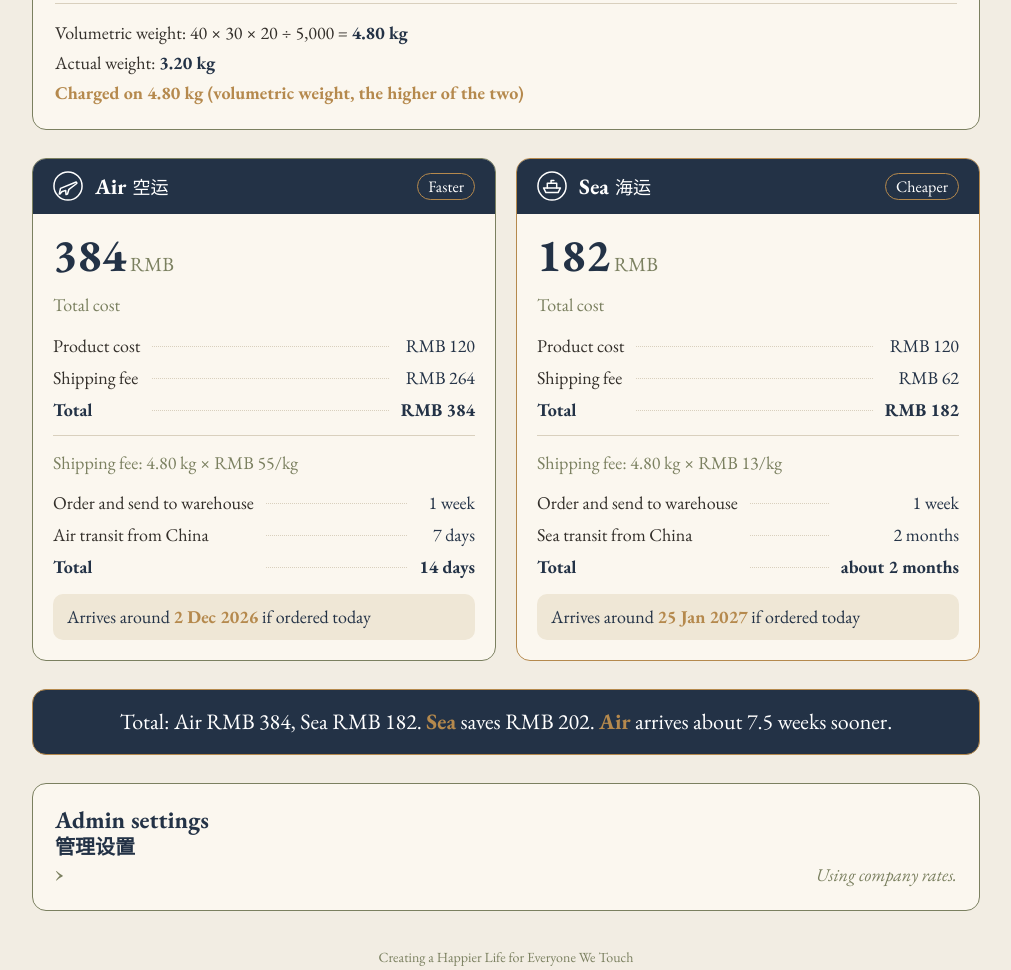
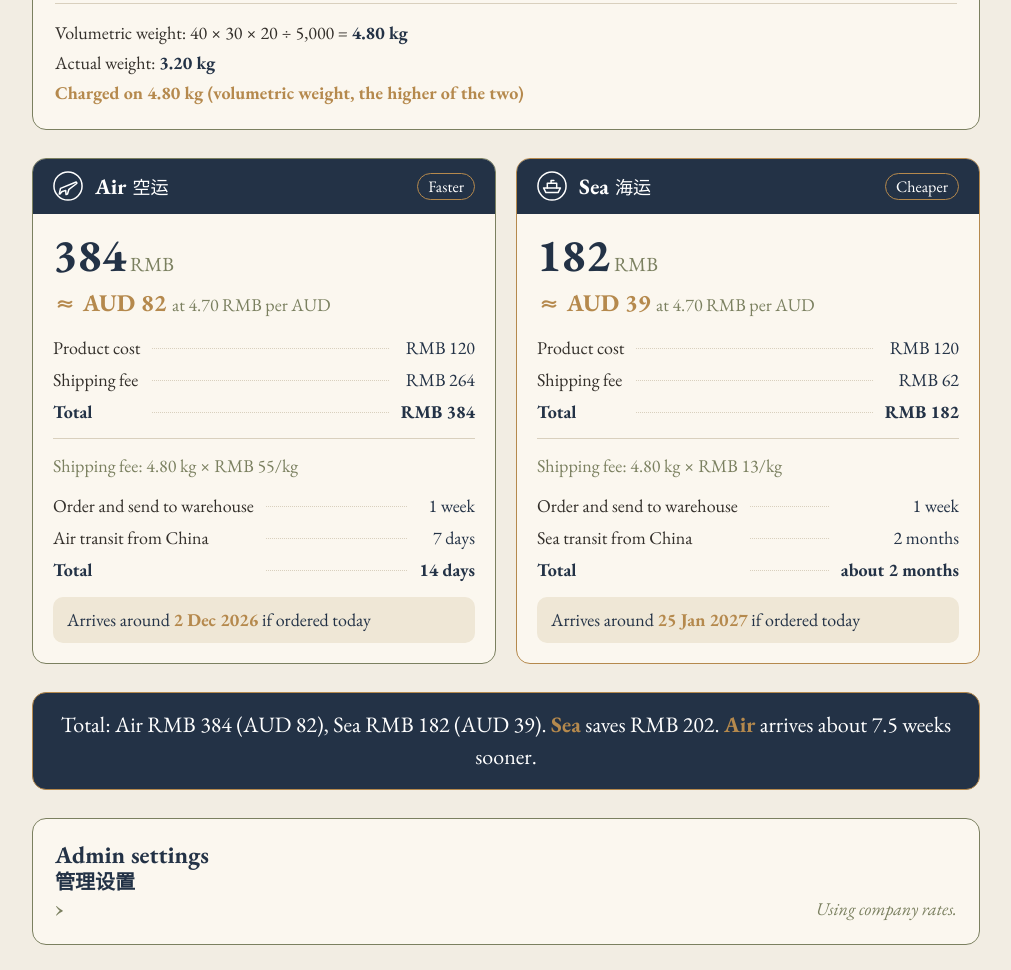
Before and after one commit to vencheechin/omi-freight-estimator, a plain HTML site: page index.html in a window 1280 px wide. Shown: the part 611-1581 px from the top of the page, without its empty margins (134-1145 px from the left). Drawn offline with Linux system fonts and the light colour scheme.

Commit message:
Show AUD estimate: total RMB ÷ (Xe rate − 0.05 transfer buffer); Xe rate and buffer in settings.json
Co-Authored-By: Claude Opus 5.5 <noreply@anthropic.com>

```diff
--- a/index.html
+++ b/index.html
@@ -83,6 +83,8 @@ input:focus-visible, select:focus-visible, button:focus-visible { outline: 2px s
 .timeline .dots { border-bottom: 1px dotted var(--rule); transform: translateY(-5px); }
 .timeline .v { color: var(--navy); text-align: right; }
 .timeline .total { font-weight: 700; color: var(--navy); }
+.aud { font-size: 24px; color: var(--ochre); font-weight: 700; font-variant-numeric: tabular-nums; margin-top: -6px; }
+.aud small { font-size: 18px; color: var(--olive); font-weight: 400; }
 .breakdown { padding-bottom: 12px; border-bottom: 1px solid var(--rule); }
 .arrive { background: var(--card-beige); border-radius: 10px; padding: 10px 14px; color: var(--navy); }
 .arrive b { color: var(--ochre); }
@@ -166,7 +168,7 @@ footer { text-align: center; color: var(--olive); font-size: 14px; padding-top:
       </div>
       <div class="mode-body">
         <div class="cost" id="air-cost">–</div>
-        <div class="calc-line">Total cost</div>
+        <div class="aud" id="air-aud"></div>
         <div class="timeline breakdown" id="air-break"></div>
         <div class="calc-line" id="air-calc"></div>
         <div class="timeline" id="air-time"></div>
@@ -181,7 +183,7 @@ footer { text-align: center; color: var(--olive); font-size: 14px; padding-top:
       </div>
       <div class="mode-body">
         <div class="cost" id="sea-cost">–</div>
-        <div class="calc-line">Total cost</div>
+        <div class="aud" id="sea-aud"></div>
         <div class="timeline breakdown" id="sea-break"></div>
         <div class="calc-line" id="sea-calc"></div>
         <div class="timeline" id="sea-time"></div>
@@ -230,6 +232,16 @@ footer { text-align: center; color: var(--olive); font-size: 14px; padding-top:
         </div>
       </div>
       <div class="field">
+        <label class="field-label" for="s-xe">Xe.com rate: 1 AUD =</label>
+        <div class="input-unit"><input id="s-xe" type="number" min="0" step="0.01"><span>RMB</span></div>
+        <span class="hint">From xe.com, AUD to CNY</span>
+      </div>
+      <div class="field">
+        <label class="field-label" for="s-buffer">Transfer cost buffer</label>
+        <div class="input-unit"><input id="s-buffer" type="number" min="0" step="0.01"><span>RMB</span></div>
+        <span class="hint">Taken off the Xe rate</span>
+      </div>
+      <div class="field">
         <label class="field-label" for="s-divisor">Volumetric divisor</label>
         <div class="input-unit"><input id="s-divisor" type="number" min="1" step="100"><span>cm³/kg</span></div>
       </div>
@@ -249,7 +261,7 @@ footer { text-align: center; color: var(--olive); font-size: 14px; padding-top:
 <script>
 (function () {
   const DEFAULTS = {
-    airRate: 55, seaRate: 13, divisor: 5000,
+    airRate: 55, seaRate: 13, divisor: 5000, xeRate: 4.75, fxBuffer: 0.05,
     order: { n: 1, u: "weeks" }, air: { n: 7, u: "days" }, sea: { n: 2, u: "months" }
   };
   let settings = clone(DEFAULTS);
@@ -294,7 +306,8 @@ footer { text-align: center; color: var(--olive); font-size: 14px; padding-top:
   function normalise(s) {
     const out = clone(DEFAULTS);
     if (!s || typeof s !== "object") return out;
-    ["airRate", "seaRate", "divisor"].forEach(k => { const v = Number(s[k]); if (isFinite(v) && v > 0) out[k] = v; });
+    ["airRate", "seaRate", "divisor", "xeRate"].forEach(k => { const v = Number(s[k]); if (isFinite(v) && v > 0) out[k] = v; });
+    { const v = Number(s.fxBuffer); if (isFinite(v) && v >= 0) out.fxBuffer = v; }
     ["order", "air", "sea"].forEach(k => {
       const d = s[k];
       if (d && isFinite(Number(d.n)) && Number(d.n) >= 0 && ["days", "weeks", "months"].includes(d.u)) out[k] = { n: Number(d.n), u: d.u };
@@ -306,13 +319,14 @@ footer { text-align: center; color: var(--olive); font-size: 14px; padding-top:
     $("s-air-rate").value = settings.airRate;
     $("s-sea-rate").value = settings.seaRate;
     $("s-divisor").value = settings.divisor;
+    $("s-xe").value = settings.xeRate; $("s-buffer").value = settings.fxBuffer;
     $("s-order-n").value = settings.order.n; $("s-order-u").value = settings.order.u;
     $("s-air-n").value = settings.air.n; $("s-air-u").value = settings.air.u;
     $("s-sea-n").value = settings.sea.n; $("s-sea-u").value = settings.sea.u;
   }
   function readSettingsForm() {
     return normalise({
-      airRate: $("s-air-rate").value, seaRate: $("s-sea-rate").value, divisor: $("s-divisor").value,
+      airRate: $("s-air-rate").value, seaRate: $("s-sea-rate").value, divisor: $("s-divisor").value, xeRate: $("s-xe").value, fxBuffer: $("s-buffer").value,
       order: { n: $("s-order-n").value, u: $("s-order-u").value },
       air: { n: $("s-air-n").value, u: $("s-air-u").value },
       sea: { n: $("s-sea-n").value, u: $("s-sea-u").value }
@@ -376,6 +390,11 @@ footer { text-align: center; color: var(--olive); font-size: 14px; padding-top:
     const seaCost = product + seaShip;
     $("air-cost").innerHTML = fmtRMB(airCost) + "<small>RMB</small>";
     $("sea-cost").innerHTML = fmtRMB(seaCost) + "<small>RMB</small>";
+    const fx = Math.max(0.01, settings.xeRate - settings.fxBuffer);
+    const fxTxt = fx.toLocaleString("en-US", { minimumFractionDigits: 2, maximumFractionDigits: 4 });
+    const aud = (rmb) => "≈ AUD " + Math.round(rmb / fx).toLocaleString("en-US");
+    $("air-aud").innerHTML = aud(airCost) + " <small>at " + fxTxt + " RMB per AUD</small>";
+    $("sea-aud").innerHTML = aud(seaCost) + " <small>at " + fxTxt + " RMB per AUD</small>";
     breakdown($("air-break"), product, airShip);
     breakdown($("sea-break"), product, seaShip);
     $("air-calc").textContent = "Shipping fee: " + fmtKg(chargeable) + " kg × RMB " + settings.airRate + "/kg";
@@ -408,7 +427,7 @@ footer { text-align: center; color: var(--olive); font-size: 14px; padding-top:
       const fast = a.totalDays <= s.totalDays ? "Air" : "Sea";
       co.innerHTML = cheap === fast
         ? "<b>" + cheap + "</b> is both cheaper and faster for this item."
-        : "Total: Air RMB " + fmtRMB(airCost) + ", Sea RMB " + fmtRMB(seaCost) + ". <b>" + cheap + "</b> saves RMB " + fmtRMB(diff) + ". <b>" + fast + "</b> arrives about " + spanText(daysSaved).replace("about ", "") + " sooner.";
+        : "Total: Air RMB " + fmtRMB(airCost) + " (" + aud(airCost).slice(2) + "), Sea RMB " + fmtRMB(seaCost) + " (" + aud(seaCost).slice(2) + "). <b>" + cheap + "</b> saves RMB " + fmtRMB(diff) + ". <b>" + fast + "</b> arrives about " + spanText(daysSaved).replace("about ", "") + " sooner.";
     }
   }
 
--- a/settings.json
+++ b/settings.json
@@ -2,7 +2,18 @@
   "airRate": 55,
   "seaRate": 13,
   "divisor": 5000,
-  "order": { "n": 1, "u": "weeks" },
-  "air": { "n": 7, "u": "days" },
-  "sea": { "n": 2, "u": "months" }
+  "xeRate": 4.75,
+  "fxBuffer": 0.05,
+  "order": {
+    "n": 1,
+    "u": "weeks"
+  },
+  "air": {
+    "n": 7,
+    "u": "days"
+  },
+  "sea": {
+    "n": 2,
+    "u": "months"
+  }
 }
--- a/sw.js
+++ b/sw.js
@@ -1,6 +1,6 @@
 'use strict';
 /* Keeps a copy of the calculator so it opens with no network. Bump VERSION on each release. */
-const VERSION = 'freight-v1';
+const VERSION = 'freight-v2';
 const SHELL = [
   './', 'index.html', 'settings.json', 'manifest.webmanifest',
   'icons/omi-logo.svg', 'icons/icon-180.png', 'icons/icon-192.png', 'icons/icon-512.png',
```
Also changed, not shown: 1 other file.
